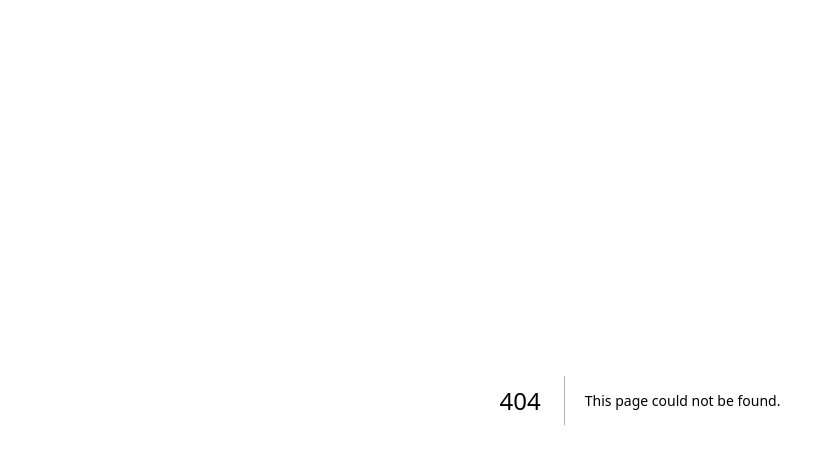
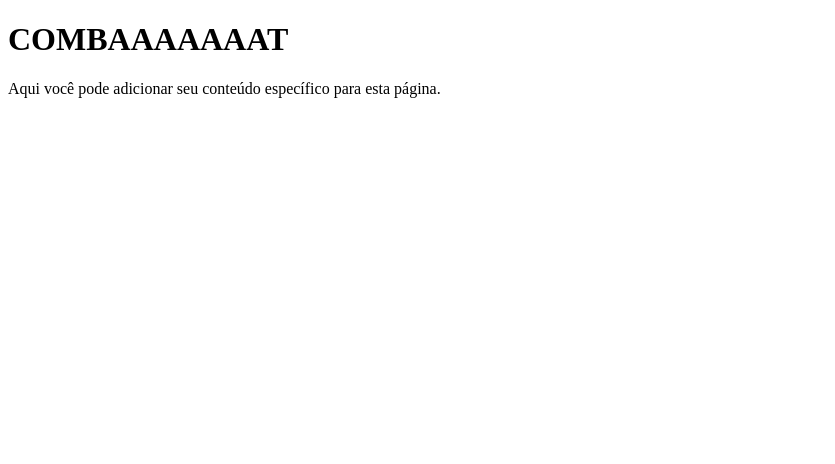
Before and after one commit to DAYANE1130/heroes, a Next.js app: page /combat in a window 1280 px wide. Before the commit this address had no page. Shown: the top 464 px of the page, without its empty margins (0-835 px from the left). Built offline with nearby package versions, Linux system fonts and the light colour scheme.

Commit message:
cria paginas que serao as rotas da aplicaçao

```diff
--- /dev/null
+++ b/src/pages/combat.js
@@ -0,0 +1,8 @@
+export default function Home() {
+  return (
+    <div>
+      <h1>COMBAAAAAAAT</h1>
+      <p>Aqui você pode adicionar seu conteúdo específico para esta página.</p>
+    </div>
+  );
+}
```
Also changed, not shown: src/pages/index.js (+19 -1 lines), src/services/getAPI.js (added).
